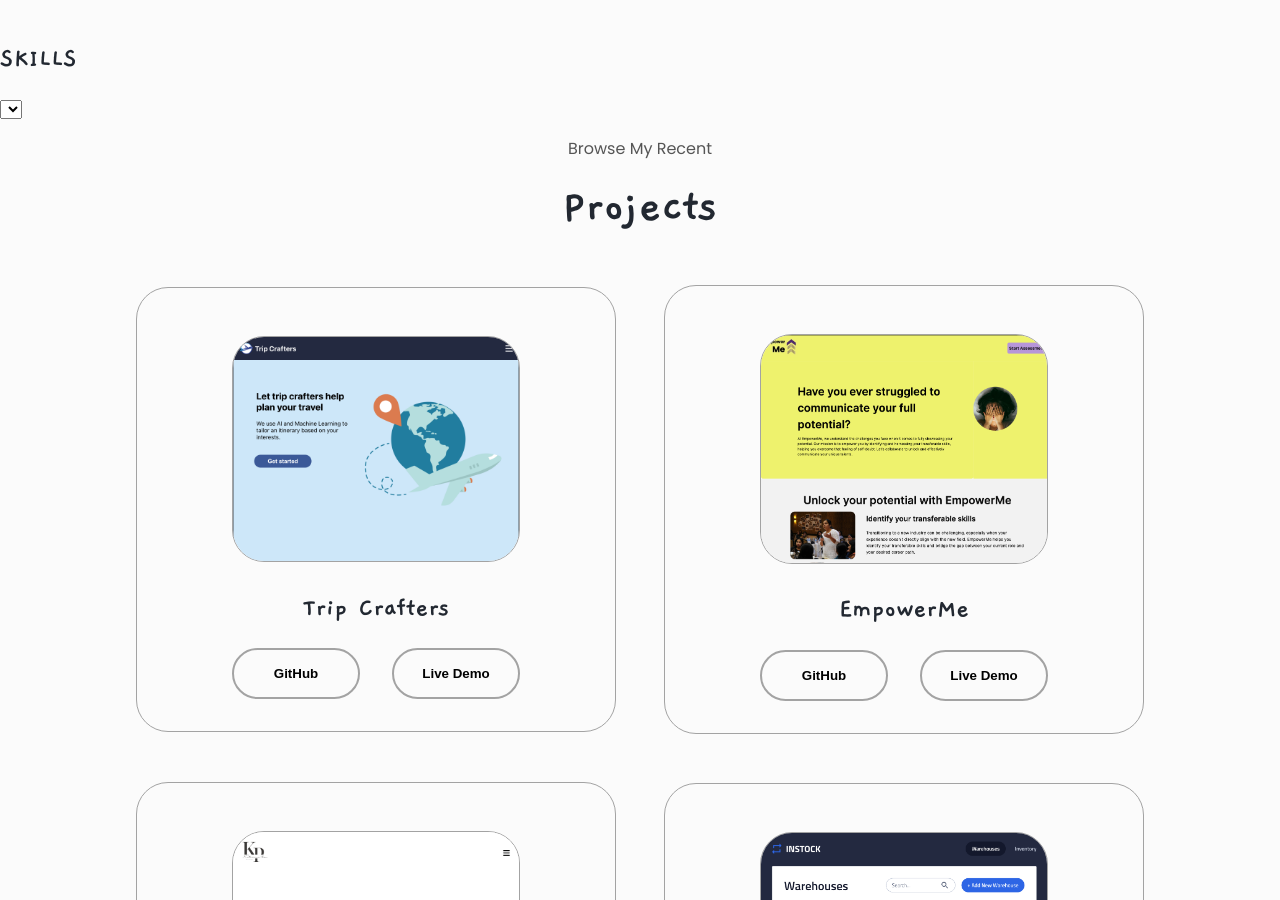
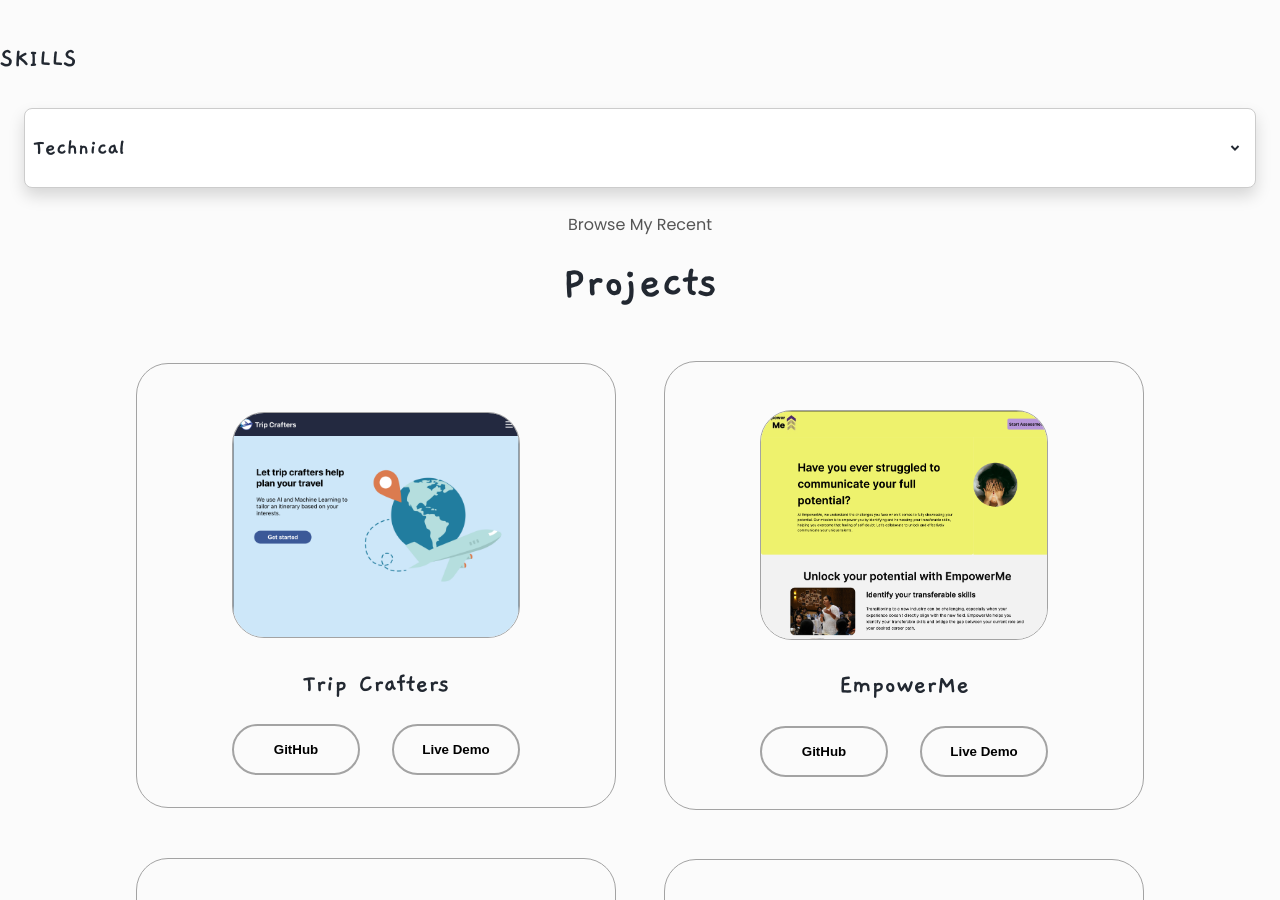
Before and after one commit to Kathp21/katherine-portfolio, a React (Create React App) app: page / in a window 1280 px wide. Shown: the part 2127-3027 px from the top of the page. Built offline with nearby package versions, Linux system fonts and the light colour scheme.

Commit message:
Added technical skills dropdown menu

```diff
--- a/package.json
+++ b/package.json
@@ -11,6 +11,7 @@
     "@testing-library/user-event": "^13.5.0",
     "react": "^18.3.1",
     "react-dom": "^18.3.1",
+    "react-icons": "^5.5.0",
     "react-router-dom": "^6.24.1",
     "react-router-hash-link": "^2.4.3",
     "react-scripts": "5.0.1",
--- /dev/null
+++ b/src/components/Dropdown/Dropdown.jsx
@@ -0,0 +1,34 @@
+import React, {useState} from "react";
+import './Dropdown.scss'
+import { RiArrowDropDownLine } from "react-icons/ri";
+
+ const Dropdown = ({title, skills}) => {
+    const [isOpen, setIsOpen] = useState(false)
+
+    return (
+        <div className="dropdown">
+            <div className="dropdown__menu-container">
+                <div className="dropdown__menu-title">
+                    <h3>{title}</h3>
+                    <RiArrowDropDownLine
+                        size={24}
+                        onClick={() => setIsOpen(!isOpen)}
+                        style={{cursor: "pointer"}}
+                    />
+                </div>
+                {isOpen && (
+                    <ul className="dropdown__menu dropdown__menu--tech-skills">
+                        {skills.map((skill) => (
+                            <li key={skill.name} className="dropdown__item">
+                            <img src={skill.icon} alt={skill.name} className="dropdown__icon"/>
+                                <span className="dropdown__skill-name">{skill.name}</span>
+                            </li>
+                        ))}
+                    </ul>
+                )}
+            </div>
+        </div>
+    )
+}
+
+export default Dropdown
--- /dev/null
+++ b/src/components/Dropdown/Dropdown.scss
@@ -0,0 +1,68 @@
+@use '../../../styles/partials/mixins' as *;
+@use '../../../styles/partials/variables' as *;
+
+
+.dropdown {
+    // position: relative;
+    // display: inline-block;
+    // margin-top: 20px;
+    padding: 0.5rem 1.5rem;
+
+    &__btn {
+        padding: 12px 24px;
+        font-size: 16px;
+        border: none;
+        border-radius: 6px;
+        cursor: pointer;
+    }
+
+    &__menu-container{
+        background: white;
+        border: 1px solid #ccc;
+        z-index: 100;
+        // width: 220px;
+        border-radius: 8px;
+        box-shadow: 0 8px 16px rgba(0,0,0,0.15);
+    }
+
+    &__menu-title{
+        display: flex;
+        align-items: center;
+        justify-content: space-between;
+        padding: 0 0.5rem;
+    }
+
+    &__menu{
+        // position: absolute;
+        list-style: none;
+        display: flex;
+        flex-wrap: wrap;
+        justify-content: center;
+        gap: 1rem;
+        margin-top: 10px;
+        padding: 12px;
+
+    }
+
+    &__item{
+        display: flex;
+        align-items: center;
+        flex-direction: column;
+        gap: 1rem;
+        margin-bottom: 10px;
+        font-size: 16px;
+
+        :last-child{
+            margin-bottom: 0;
+        }
+    }
+
+    &__icon{
+        width: auto;
+        height: 3.125rem;
+        object-fit: contain;
+    }
+
+
+
+}
--- /dev/null
+++ b/src/components/DropdownTechnical/DropdownTechnical.jsx
@@ -0,0 +1,40 @@
+import React from "react";
+import cssSkill from '../../assets/skills/CSS.svg'
+import HTML from '../../assets/skills/HTML.svg'
+import JavaScript from '../../assets/skills/JavaScript.svg'
+import Node from '../../assets/skills/NodeJS-Dark.svg'
+import PostgreSQL from '../../assets/skills/PostgreSQL-Dark.svg'
+import MySQL from '../../assets/skills/MySQL-Dark.svg'
+import TypeScript from '../../assets/skills/TypeScript.svg'
+import ReactSkill from '../../assets/skills/React-Dark.svg'
+import ViteSkill from '../../assets/skills/Vite-Dark.svg'
+import Tailwind from '../../assets/skills/TailwindCSS-Dark.svg'
+import Sass from '../../assets/skills/Sass.svg'
+import Express from '../../assets/skills/ExpressJS-Dark.svg'
+import Dropdown from "../Dropdown/Dropdown";
+
+const techSkills = [
+    { name: "CSS", icon: cssSkill },
+    { name: "HTML", icon: HTML},
+    { name: "JavaScript", icon: JavaScript},
+    { name: "Node.js", icon: Node},
+    { name: "PostgreSQL", icon: PostgreSQL},
+    { name: "MySQL", icon: MySQL},
+    { name: "TypeScript", icon: TypeScript},
+    { name: "React", icon: ReactSkill},
+    { name: "Vite", icon: ViteSkill},
+    { name: "TailwindCSS", icon: Tailwind},
+    { name: "SASS", icon: Sass},
+    { name: "Express", icon: Express},
+];
+
+const DropdownTechnical = () => {
+    return (
+
+        <Dropdown title="Technical" skills={techSkills}/>
+
+
+    )
+}
+
+export default DropdownTechnical
--- a/src/components/Experience/Experience.jsx
+++ b/src/components/Experience/Experience.jsx
@@ -5,6 +5,8 @@ import CherryOnTechLogo from '../../assets/images/CherryOnTech.png'
 import EndeavorTrustLogo from '../../assets/images/EndeavorTrust.png'
 import TheCareGroupLogo from '../../assets/images/TCC.png'
 import css from '../../assets/skills/CSS.svg'
+import Dropdown from '../Dropdown/Dropdown'
+import DropdownTechnical from '../DropdownTechnical/DropdownTechnical'
 
 const Experience = () => {
 
@@ -60,9 +62,8 @@ const Experience = () => {
             </section>
             <section>
                 <h2>SKILLS</h2>
-                <select>
-                    <option><img src={css}/></option>
-                </select>
+
+                <DropdownTechnical/>
             </section>
 
 
```
Also changed, not shown: src/assets/skills/ExpressJS-Dark.svg (added), 1 other file (tests, documents, lock files or other folders).
